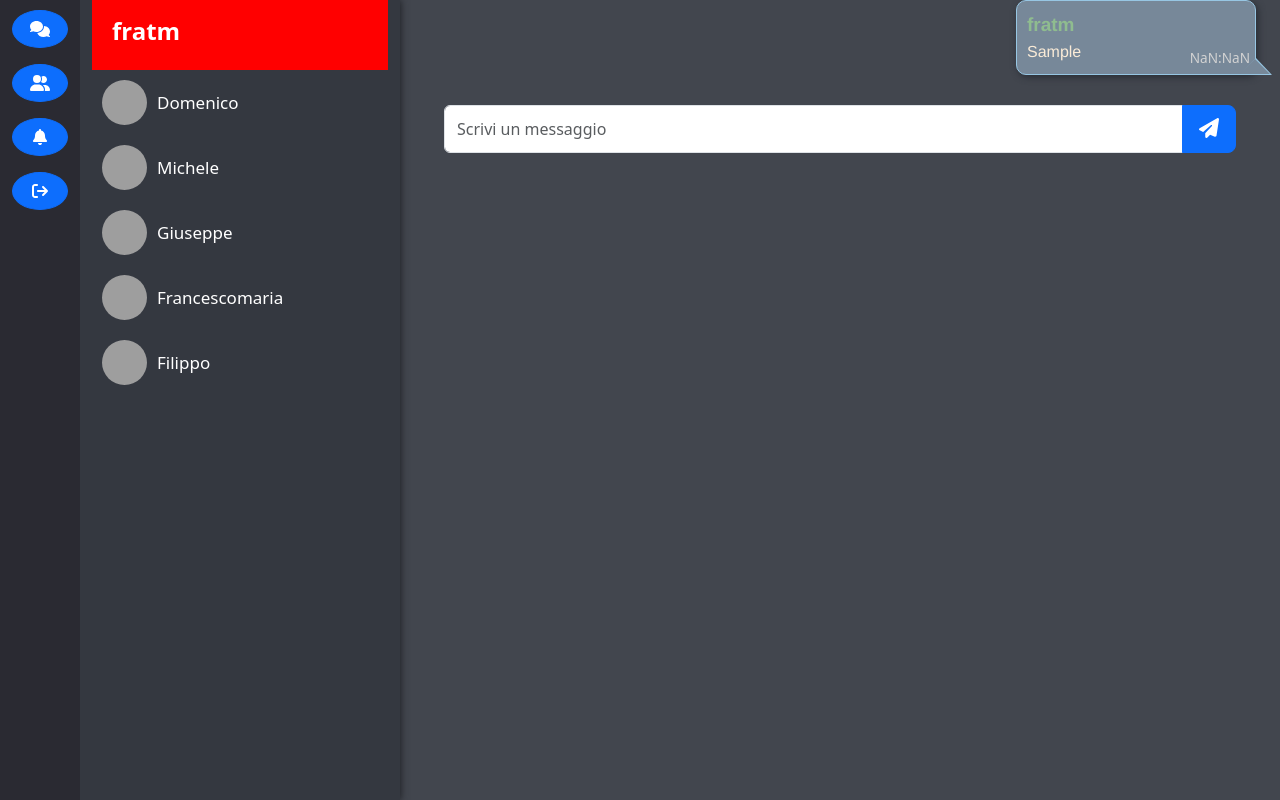
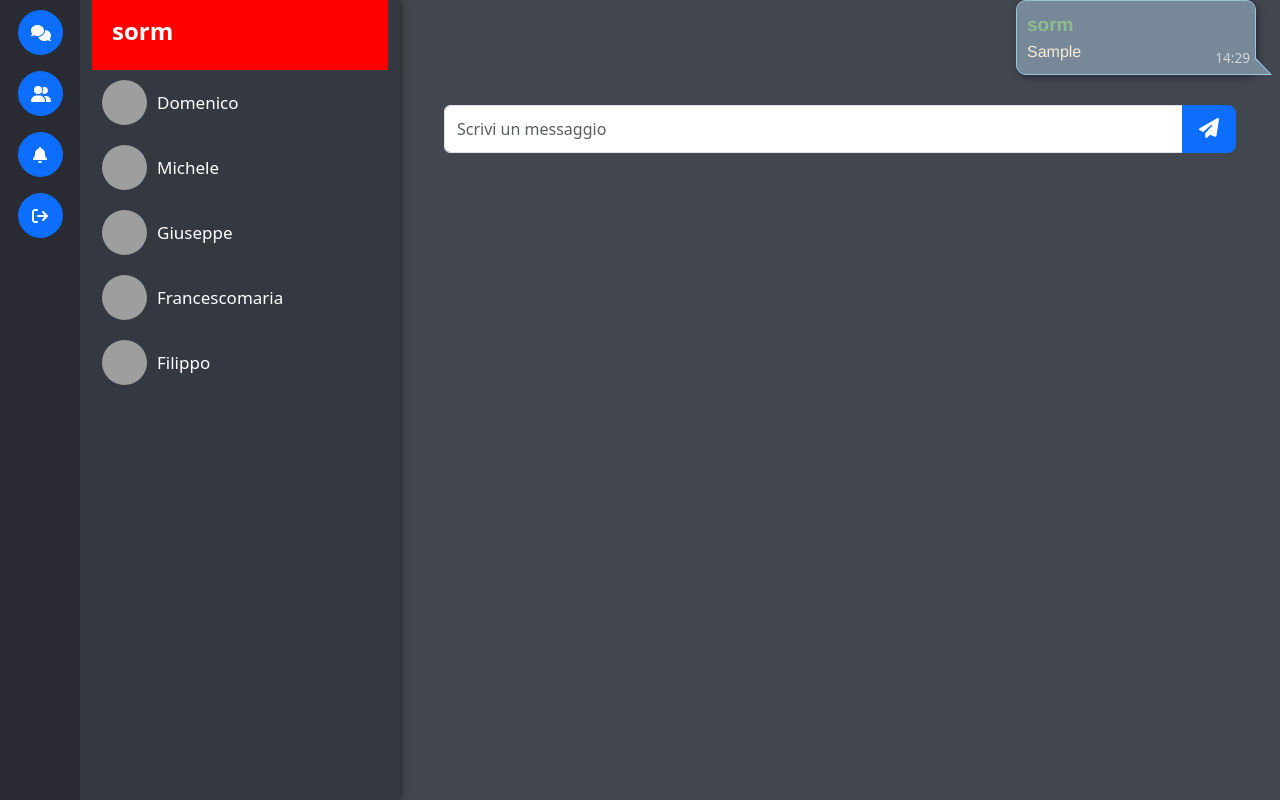
Before and after one commit to LambdaLekter/dgm-direct, a React (Create React App) app: page /chat in a window 1280 px wide. Both pictures are taken after typing "Sample" into the empty fields and a click on the button 1209 px from the left and 44 px from the top of the page. Built offline with nearby package versions, Linux system fonts and the light colour scheme; no server answers; grey boxes are pictures that could not be loaded.

Commit message:
Fix visualizzazione messaggi Fix sistema di amicizie [alpha] Fix dello scrolling Rimozione delle impostazioni per la socket Introduzione di utils per alcune funzioni di utilità

```diff
--- a/src/components/Chat.js
+++ b/src/components/Chat.js
@@ -9,10 +9,6 @@ import {Container, Col, Row} from "react-bootstrap";
 export default function Chat({messages, setMessages, loggedUser, receiver, friendless}) {
     const chatRef = useRef(null);
     let firstScroll = false
-
-    useEffect(() => {
-        scrollToBottom();
-    }, [messages])
 
     const scrollToBottom = () => {
         if (chatRef.current) {
@@ -30,12 +26,13 @@ export default function Chat({messages, setMessages, loggedUser, receiver, frien
         event.preventDefault()
         const msgInput = document.getElementById("message-bar-input")
         const msgText = msgInput.value
+        const currentDate = Date.now()
 
         const message = {
             author: loggedUser,
             receiver: receiver,
             text: msgText,
-            time: Date.now()
+            time: currentDate
         };
 
         if (msgText !== "") {
@@ -52,30 +49,30 @@ export default function Chat({messages, setMessages, loggedUser, receiver, frien
 
             scrollToBottom()
             msgInput.value = ""
-            setMessages([...messages, {text: msgText, author: loggedUser}])
+            setMessages([...messages, {text: msgText, author: loggedUser, time: currentDate}])
         }
     }
+
+    useEffect(() => {
+        scrollToBottom();
+    }, [messages])
 
     return (
         <Container fluid>
             <Row>
-                <Col>
+                <Col ref={chatRef}>
                     {friendless ?
                         (<div id="friendless-message">
-                            Aggiungi un amico per cominciare a chattare!
+                            Aggiungi un amico per iniziare a chattare!
                         </div>) :
-                        (<div id="messages" ref={chatRef}>
+                        (<div id="messages">
                             {messages.map((message, idx) => {
                                 let side = message.author === loggedUser ? "right" : "left"
                                 return <MessageItem key={"msg" + idx} message={message} side={side}/>
                             })}
                         </div>)
                     }
-                    {friendless ? null :
-                        (<div id="message-bar">
-                            <MessageBar submitHandler={sendMessage}/>
-                        </div>)
-                    }
+                    { !friendless && <div id="message-bar"> <MessageBar submitHandler={sendMessage}/> </div> }
                 </Col>
             </Row>
         </Container>
--- a/src/components/ChatsList.js
+++ b/src/components/ChatsList.js
@@ -3,11 +3,9 @@ import ChatsListItem from "./ChatsListItem";
 export default function ChatsList({chats_list}) {
     return (
         <>
-            {
-                chats_list.map((chat, idx) =>
-                    <ChatsListItem key={"chat" + idx} user={chat.user}/>
-                )
-            }
+            { chats_list.map((chat, idx) =>
+                    <ChatsListItem key={"chat" + idx} chatUser={chat.user}/>
+            ) }
         </>
     )
 }
--- a/src/components/ChatsListItem.js
+++ b/src/components/ChatsListItem.js
@@ -1,4 +1,4 @@
-export default function ChatsListItem({user}) {
+export default function ChatsListItem({chatUser}) {
     return (
         <>
             <div className="userChat">
@@ -6,7 +6,8 @@ export default function ChatsListItem({user}) {
                 <img src="https://picsum.photos/200" alt=""/>
                 {/*<img src={} alt=""/>*/}
                 <div className="userChatInfo">
-                    <span>{user.username}</span>
+                    { chatUser ? <span>{chatUser.username}</span>
+                    : <span>[Dati non trovati]</span> }
                 </div>
             </div>
 
--- a/src/components/FriendsBar.js
+++ b/src/components/FriendsBar.js
@@ -1,4 +1,4 @@
-import ChatItem from "./ChatsListItem";
+import ChatListItem from "./ChatsListItem";
 import axios from "axios";
 
 export default function FriendsBar({friends, setFriends, loggedUser, setFriendless}) {
@@ -23,9 +23,9 @@ export default function FriendsBar({friends, setFriends, loggedUser, setFriendle
 
     const getFriendsItems = () => {
         if(friends && friends.length > 0){
-             return friends.map((friend, idx) =>
-                <ChatItem key={"friend" + idx} chatUser={friend}/>
-             )
+             return friends.map((friend, idx) => {
+                 return <ChatListItem key={"friend" + idx} chatUser={friend}/>
+             } )
         } else {
             return <div>Inserisci il tuo primo amico!</div>
         }
--- a/src/components/MessageItem.js
+++ b/src/components/MessageItem.js
@@ -1,24 +1,11 @@
+import {showTime} from "../utils";
+
 export default function MessageItem({message, side}) {
-
-    const showTime = () => {
-        let d = new Date(message.time)
-        let h = d.getHours();
-        let m = d.getMinutes();
-        if (m <= 9) {
-            m = "0" + m;
-        }
-        if (h <= 9) {
-            h = "0" + h;
-        }
-        d = h + ":" + m;
-        return d
-    }
-
     return (
         <div className={"message-item-" + side}>
             <div className="msg-author">{message.author}</div>
             <div className="message-content">{message.text}</div>
-            <div className="message-timestamp-right">{showTime()}</div>
+            <div className="message-timestamp-right">{showTime(message.time)}</div>
         </div>
     )
 }
--- a/src/pages/ChatPage.js
+++ b/src/pages/ChatPage.js
@@ -10,7 +10,7 @@ import 'bootstrap/dist/css/bootstrap.css';
 import {Container, Col, Row} from "react-bootstrap";
 
 export default function ChatPage() {
-    const [loggedUser, setLoggedUser] = useState("fratm") // TODO rimuovere il default
+    const [loggedUser, setLoggedUser] = useState("sorm") // TODO rimuovere il default
     const [receiver, setReceiver] = useState("")
     const [friends, setFriends] = useState([])
     const [messages, setMessages] = useState([])
@@ -20,8 +20,8 @@ export default function ChatPage() {
     const navigate = useNavigate();
 
     useEffect(() => {
-        let init = async () => {
-            let res = await axios.post(`http://localhost:3001/api/users/getFriends/${loggedUser}`)
+        let init = async (user) => {
+            let res = await axios.post(`http://localhost:3001/api/users/getFriends/${user}`)
             let friendsData = res.data
             setFriends(friendsData)
 
@@ -43,10 +43,10 @@ export default function ChatPage() {
         //     setLoggedUser(cookies.get("username"))
         // }
 
-        init().then(() => console.log("Inizializzazione effettuata"))
+        init(loggedUser).then(() => console.log("Inizializzazione effettuata"))
     }, [])
 
-    const friendsStates = [friends, setFriends, setFriendless]
+    const friendsStates = {friends, setFriends, setFriendless}
 
     return (
         <>
@@ -60,8 +60,6 @@ export default function ChatPage() {
 
                         <Col md={3} id="side-list">
                             { /* TODO: Div per la lista delle chat o degli amici */}
-                            { /* In base a quale pulsante viene premuto visualizziamo una scheda diversa (di default le chat) */}
-
                             <Sidebar
                                 loggedUser={loggedUser}
                                 selectedTab={selectedTab}
--- a/src/style/App.css
+++ b/src/style/App.css
@@ -24,12 +24,19 @@ html {
     padding-top: 10px;
 }
 
+#button-bar-div button {
+    width: 45px;
+    height: 45px;
+    margin-left: auto;
+    margin-right: auto;
+}
+
 #side-list {
     z-index: 1;
     background-color: #343840;
     box-shadow: #202227 1px 0 7px;
     height: 100vh;
-    overflow: scroll;
+    overflow-y: scroll;
 
 }
 
@@ -55,7 +62,7 @@ html {
     background-color: #42464e;
     flex: 1 1 auto;
     height: 100vh;
-    overflow: scroll;
+    overflow-y: auto;
 }
 
 #chat::-webkit-scrollbar {
--- /dev/null
+++ b/src/utils.js
@@ -0,0 +1,16 @@
+
+module.exports = {
+    showTime: (time) => {
+        let d = new Date(time)
+        let h = d.getHours();
+        let m = d.getMinutes();
+        if (m <= 9) {
+            m = "0" + m;
+        }
+        if (h <= 9) {
+            h = "0" + h;
+        }
+        d = h + ":" + m;
+        return d
+    }
+}
```
Also changed, not shown: src/components/Sidebar.js (+6 -3 lines), src/socket.js (deleted, +0 -16 lines).
